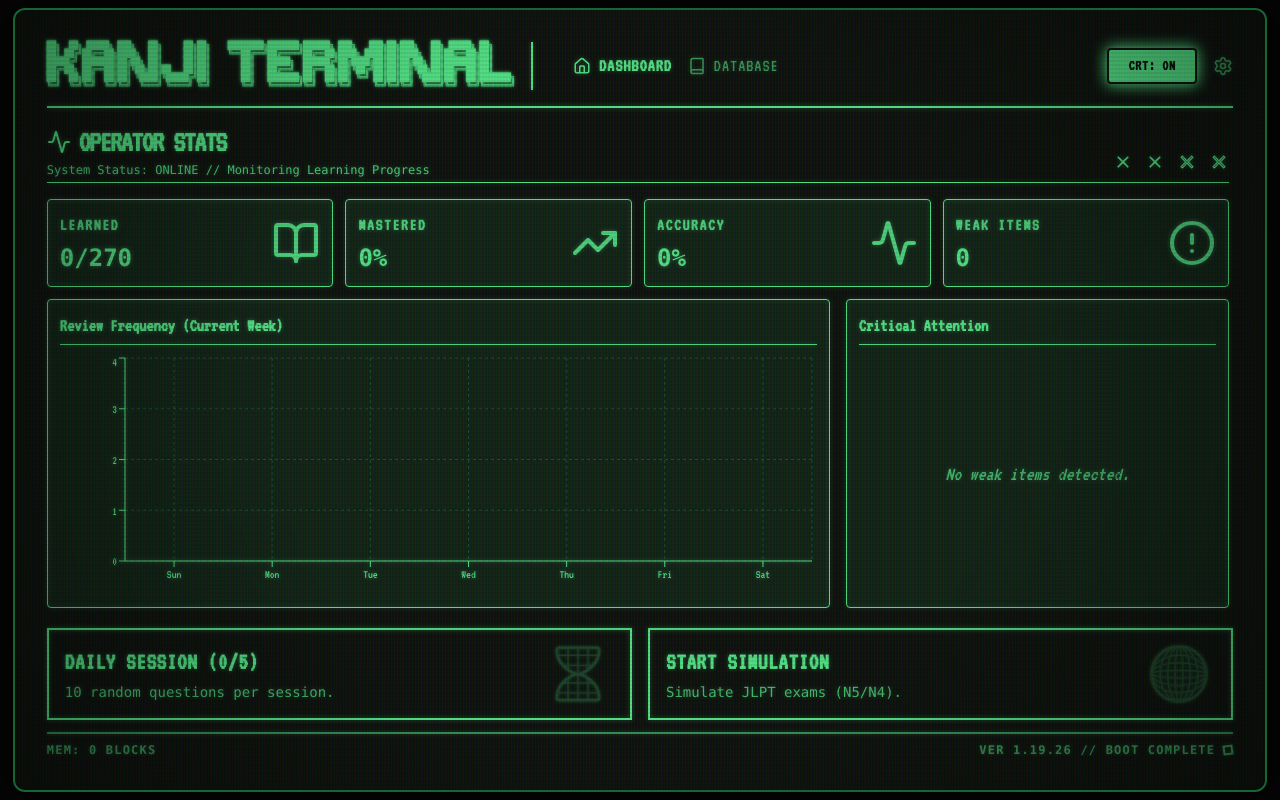
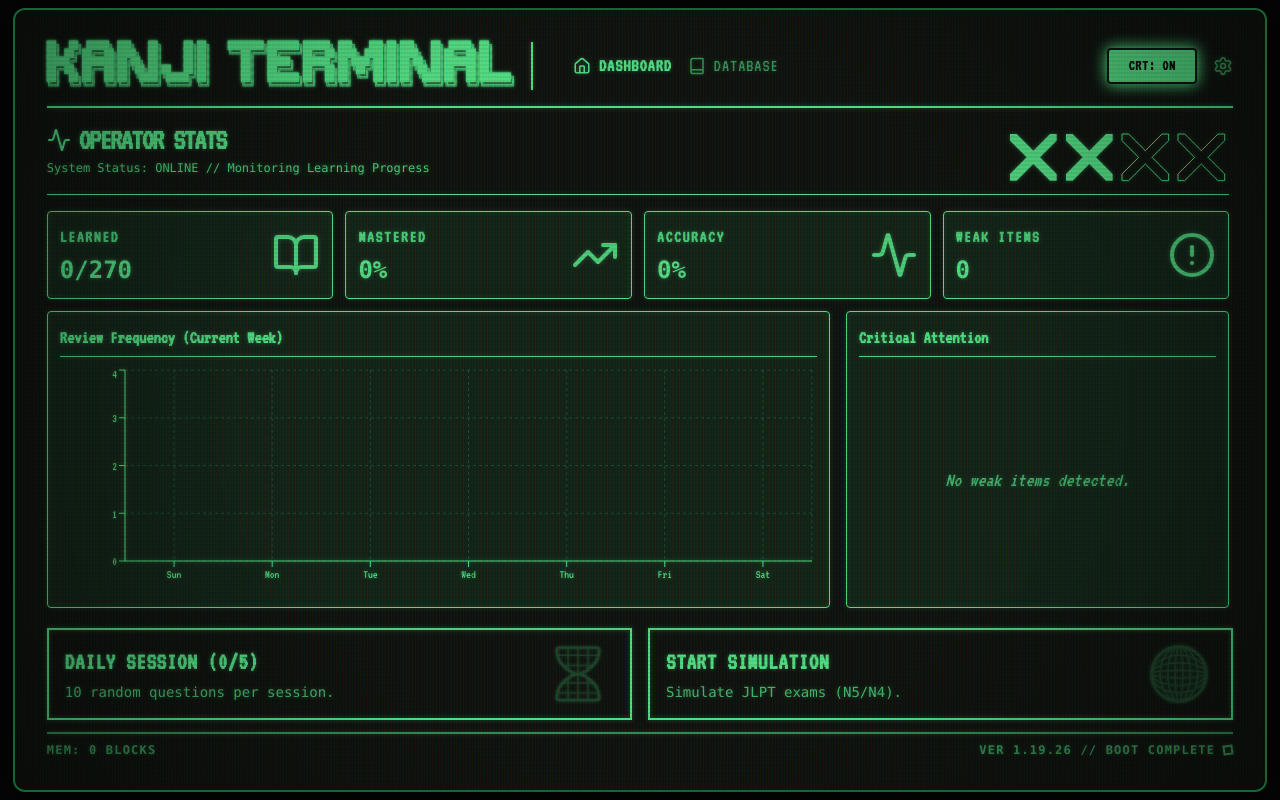
Before and after one commit to Emmjeyyyy/kanji-terminal, a React (Vite) app: page / in a window 1280 px wide. Built offline with nearby package versions, Linux system fonts and the light colour scheme.

Commit message:
feat(dashboard): Refine header styling and add custom X icon
Adjusted header layout and padding for better visual hierarchy. Introduced a new, more detailed SVG path for the 'PrintStreamX' component to enhance its retro aesthetic.

```diff
--- a/components/Dashboard.tsx
+++ b/components/Dashboard.tsx
@@ -27,7 +27,7 @@ const StatCard = ({ title, value, icon: Icon, color, themeColor }: any) => (
 
 const PrintStreamX = ({ filled = true, className = "" }: { filled?: boolean, className?: string }) => {
   // Path for a thick X shape
-  const d = "M19 6.41L17.59 5 12 10.59 6.41 5 5 6.41 10.59 12 5 17.59 6.41 19 12 13.41 17.59 19 19 17.59 13.41 12L19 6.41Z";
+  const d="M 50 40L 75 15 L 85 15 L 85 25 L 60 50L 85 75 L 85 85 L 75 85 L 50 60L 25 85 L 15 85 L 15 75 L 40 50L 15 25 L 15 15 L 25 15Z";
 
   return (
     <svg
@@ -101,20 +101,21 @@ export const Dashboard: React.FC<DashboardProps> = ({ state, onResolve }) => {
 
   return (
     <div className="space-y-2 md:space-y-3 pb-1 overflow-y-auto h-full pr-1 custom-scrollbar flex flex-col">
-      <header className="border-b pb-1 mb-1 shrink-0 flex justify-between items-end" style={{ borderColor: themeColor }}>
-        <div>
+      <header className="border-b py-[8px] mb-1 shrink-0 flex justify-between items-end" style={{ borderColor: themeColor }}>
+        <div className="-translate-y-[10px]">
             <h1 className="text-xl md:text-3xl font-bold uppercase tracking-tighter flex items-center gap-2">
             <Activity className="w-5 h-5 md:w-6 md:h-6" />
             Operator Stats
             </h1>
             <p className="text-[10px] md:text-xs opacity-90 font-mono mt-0.5">System Status: ONLINE // Monitoring Learning Progress</p>
         </div>
-        <div className="flex gap-2 md:gap-3 mb-1.5 opacity-100">
-             <PrintStreamX filled={true} className="w-4 h-4 md:w-5 md:h-5" />
-             <PrintStreamX filled={true} className="w-4 h-4 md:w-5 md:h-5" />
-             <PrintStreamX filled={false} className="w-4 h-4 md:w-5 md:h-5" />
-             <PrintStreamX filled={false} className="w-4 h-4 md:w-5 md:h-5" />
+        <div className="flex -translate-y-[40px] gap-[50px] md:gap-[40px] mb-1.5 opacity-100 mr-[45px]">
+          <PrintStreamX filled={true} className="w-3 h-3 md:w-4 md:h-4" />
+          <PrintStreamX filled={true} className="w-3 h-3 md:w-4 md:h-4" />
+          <PrintStreamX filled={false} className="w-3 h-3 md:w-4 md:h-4" />
+          <PrintStreamX filled={false} className="w-3 h-3 md:w-4 md:h-4" />
         </div>
+
       </header>
 
       <div className="grid grid-cols-2 lg:grid-cols-4 gap-2 md:gap-3 shrink-0">
```
